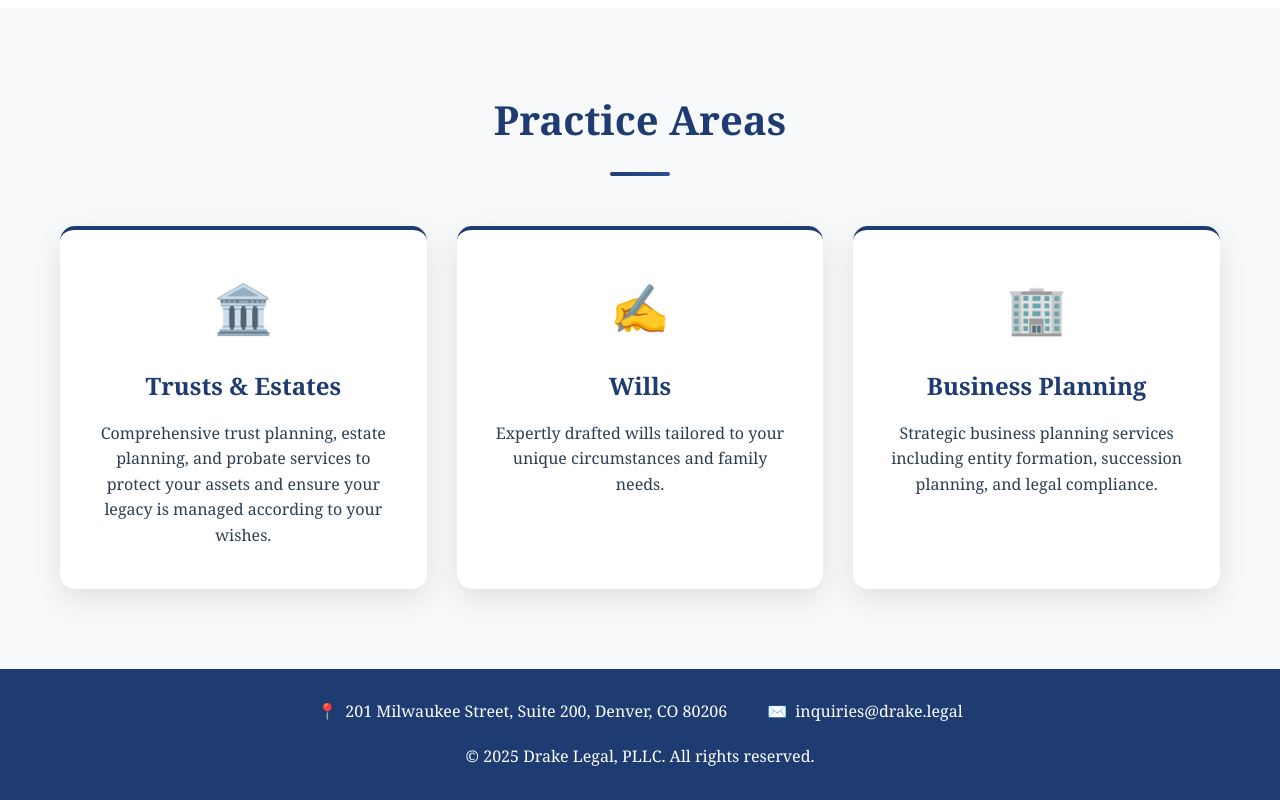
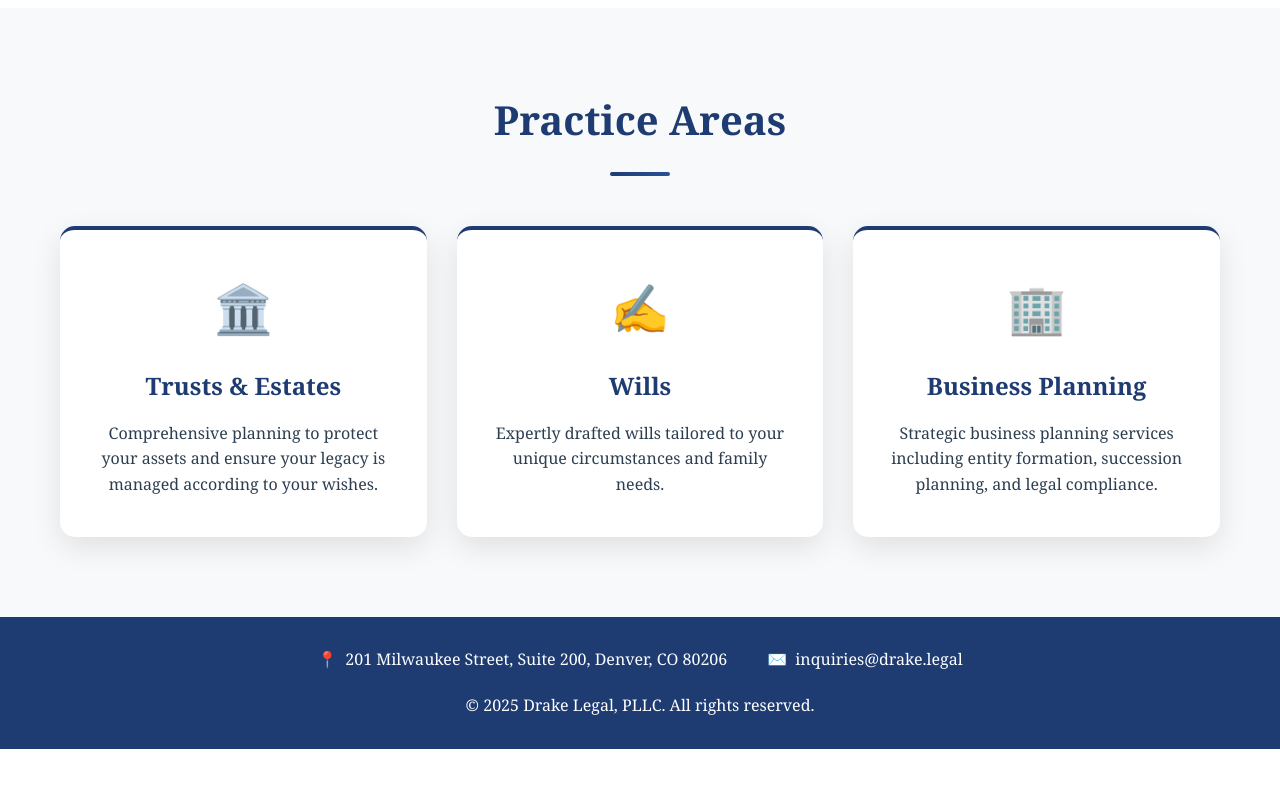
Before and after one commit to keeganbloom/drake-legal-site, a plain HTML site: page index.html in a window 1280 px wide. Shown: the part 988-1788 px from the top of the page. After the commit the page ends 1737 px from the top, so only its background shows below. Drawn offline with Linux system fonts and the light colour scheme.

Commit message:
Update index.html

```diff
--- a/index.html
+++ b/index.html
@@ -313,7 +313,7 @@
                     <div class="practice-item">
                         <div class="practice-icon">🏛️</div>
                         <h3>Trusts & Estates</h3>
-                        <p>Comprehensive trust planning, estate planning, and probate services to protect your assets and ensure your legacy is managed according to your wishes.</p>
+                        <p>Comprehensive planning to protect your assets and ensure your legacy is managed according to your wishes.</p>
                     </div>
                     <div class="practice-item">
                         <div class="practice-icon">✍️</div>
```
